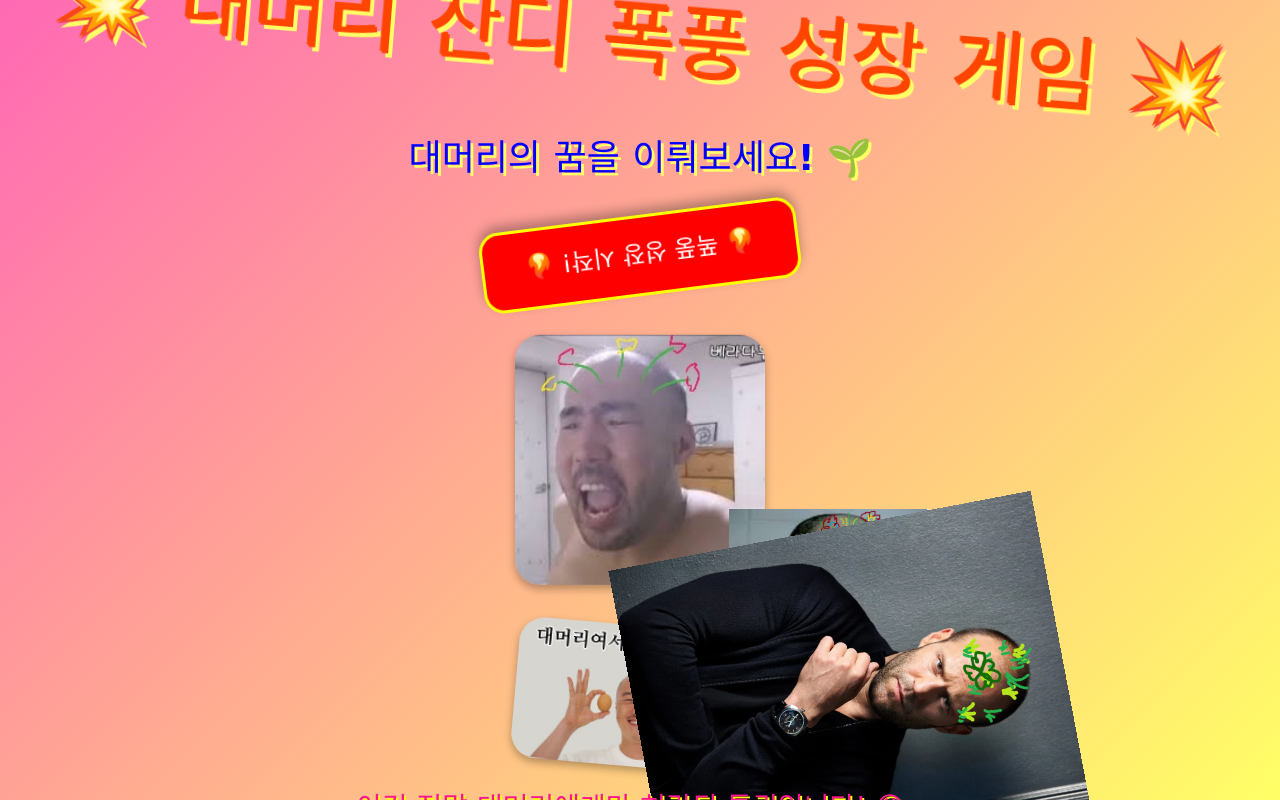
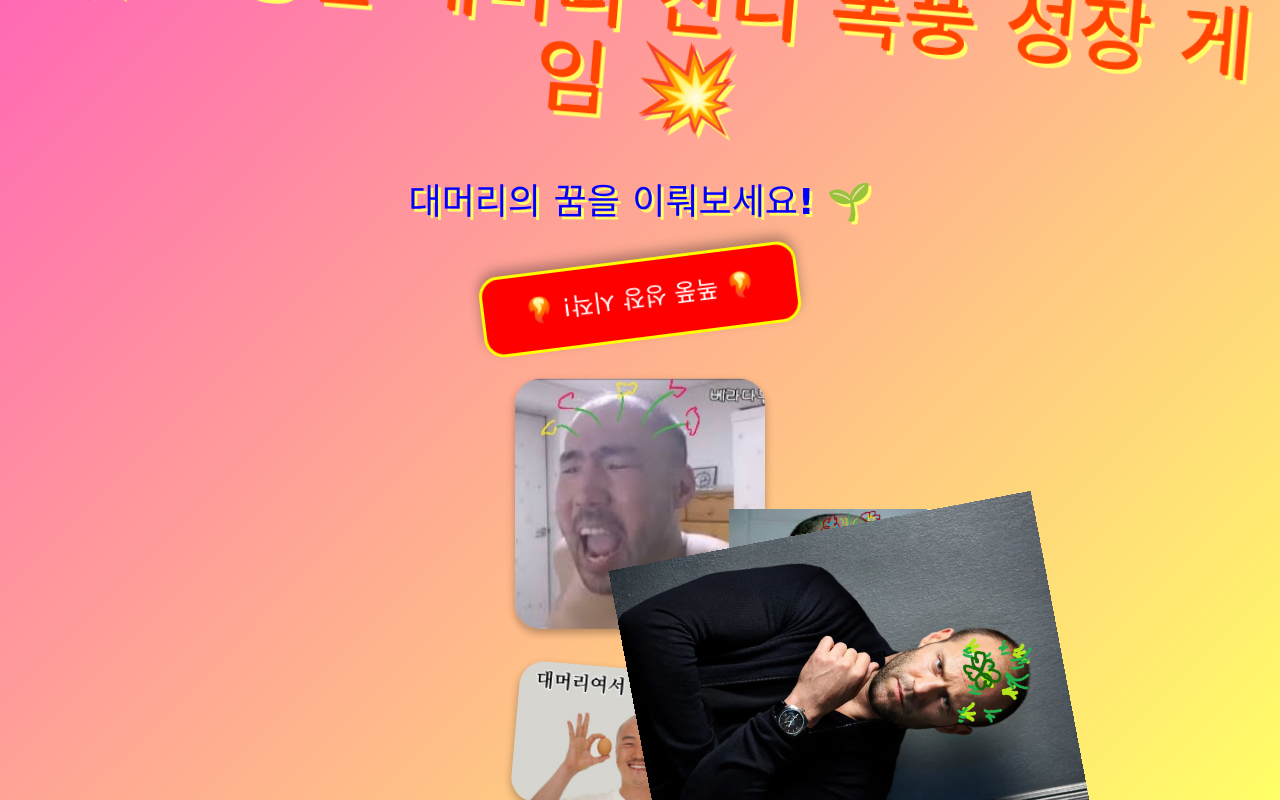
Before and after one commit to woo4826/grow-grow-Hair-fe, a React (Vite) app: page / in a window 1280 px wide. Built offline with nearby package versions, Linux system fonts and the light colour scheme.

Commit message:
Update Name

```diff
--- a/src/MainScreen.jsx
+++ b/src/MainScreen.jsx
@@ -5,7 +5,7 @@ import './MainScreen.css';
 const MainScreen = () => {
   return (
     <div className="main-screen">
-      <h1 className="title">💥 대머리 잔디 폭풍 성장 게임 💥</h1>
+      <h1 className="title">💥 쌈뽕한 대머리 잔디 폭풍 성장 게임 💥</h1>
       <p className="sub-title">대머리의 꿈을 이뤄보세요! 🌱</p>
 
       <Link to="/screenshot">
```
